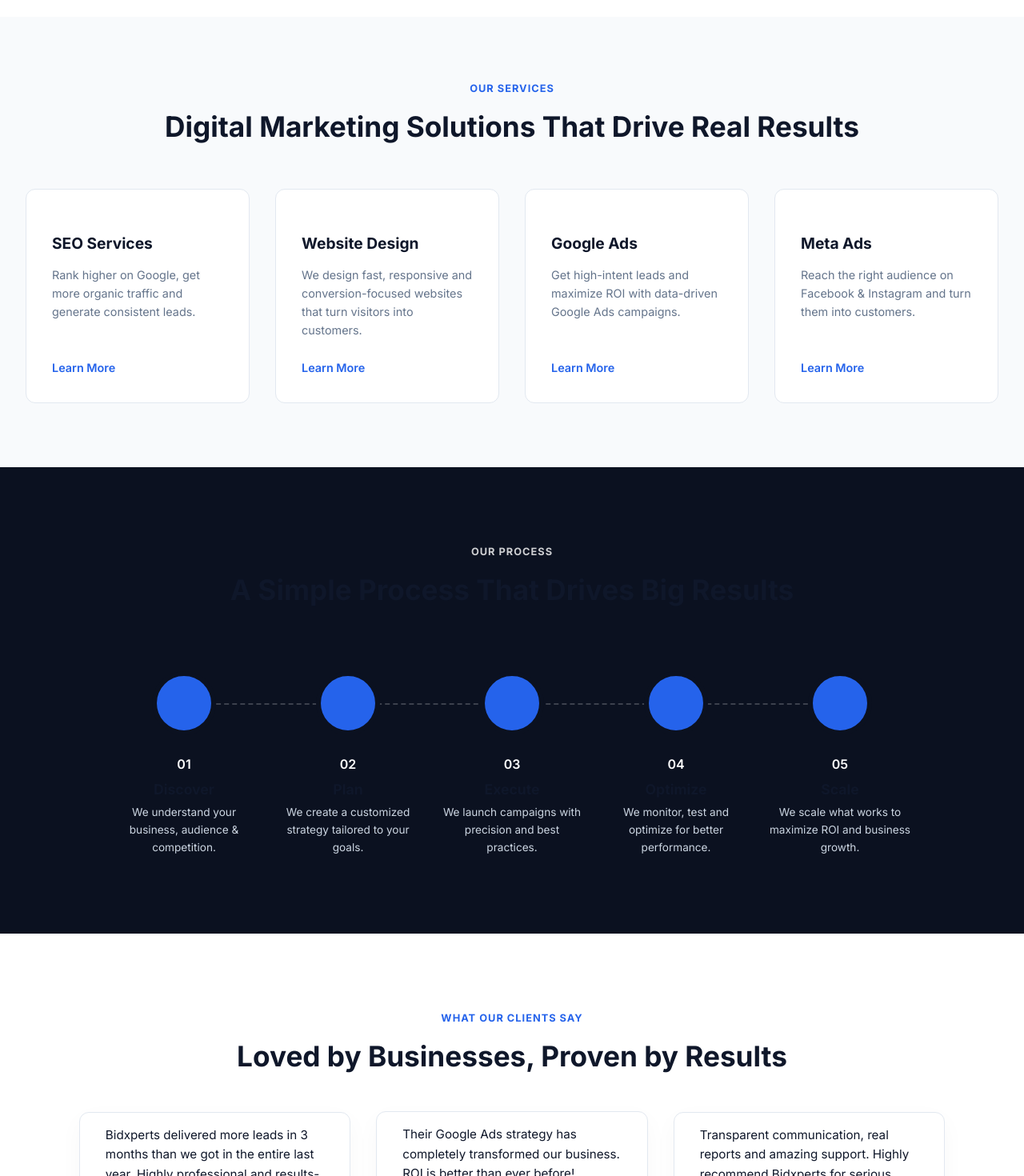
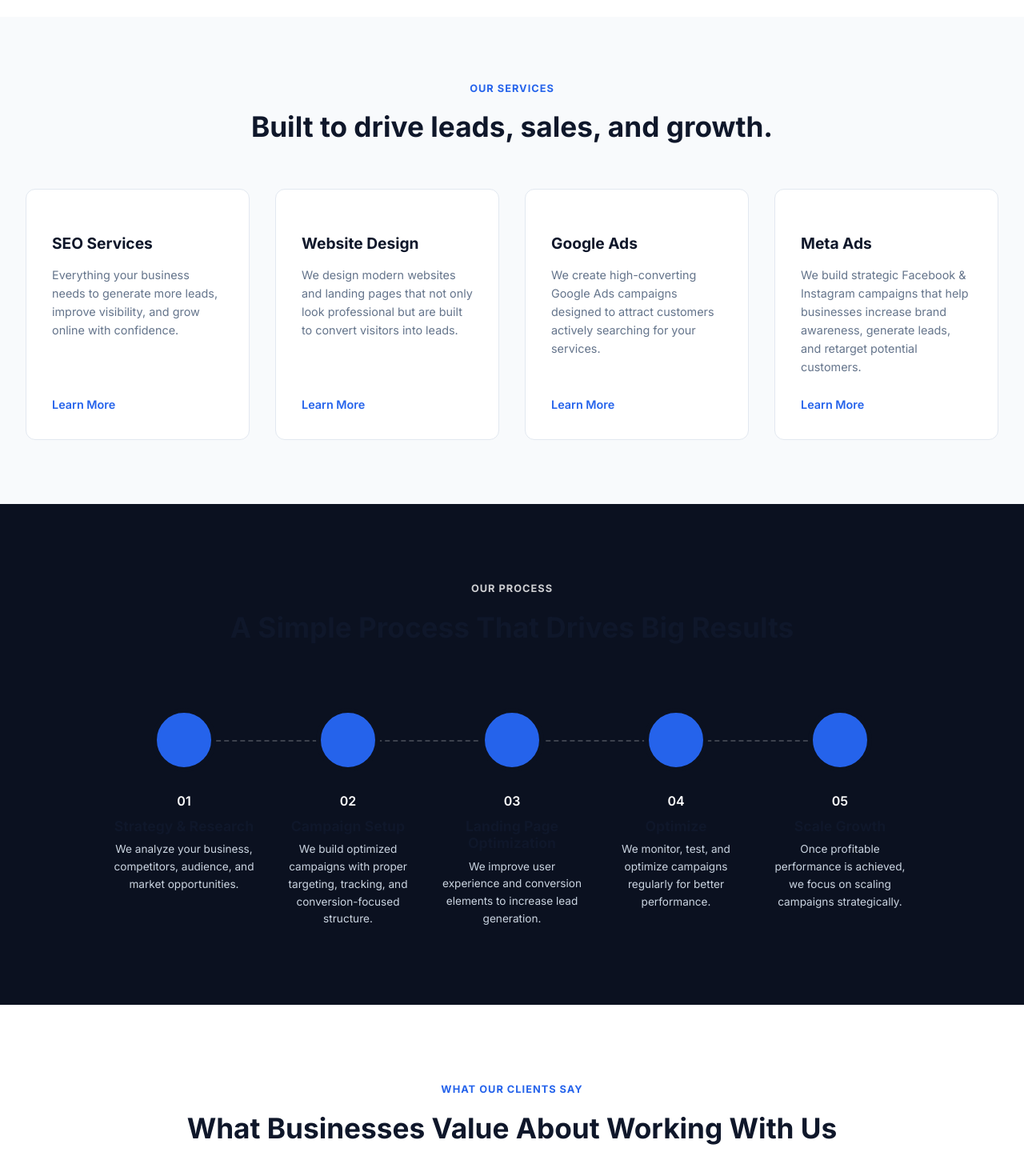
Before and after one commit to ideepakgoswami/Bidxperts, a Next.js app: page / in a window 1280 px wide. Shown: the part 1640-3110 px from the top of the page at 80% size. Built offline with nearby package versions, Linux system fonts and the light colour scheme; some icons are missing.

Commit message:
Our Service content change

```diff
--- a/src/app/page.tsx
+++ b/src/app/page.tsx
@@ -198,31 +198,31 @@ export default function Home() {
           <div className="container">
             <div className="section-header">
               <div className="section-tag">OUR SERVICES</div>
-              <h2>Digital Marketing Solutions That Drive Real Results</h2>
+              <h2>Built to drive leads, sales, and growth.</h2>
             </div>
             <div className="services-grid">
               <div className="service-card">
                 <div className="service-card-icon"><i className="ph-bold ph-magnifying-glass"></i></div>
                 <h4>SEO Services</h4>
-                <p>Rank higher on Google, get more organic traffic and generate consistent leads.</p>
+                <p>Everything your business needs to generate more leads, improve visibility, and grow online with confidence.</p>
                 <a href="#" className="service-link">Learn More <i className="ph-bold ph-arrow-right"></i></a>
               </div>
               <div className="service-card">
                 <div className="service-card-icon"><i className="ph-bold ph-desktop"></i></div>
                 <h4>Website Design</h4>
-                <p>We design fast, responsive and conversion-focused websites that turn visitors into customers.</p>
+                <p>We design modern websites and landing pages that not only look professional but are built to convert visitors into leads.</p>
                 <a href="#" className="service-link">Learn More <i className="ph-bold ph-arrow-right"></i></a>
               </div>
               <div className="service-card">
                 <div className="service-card-icon"><i className="ph-bold ph-paper-plane-tilt"></i></div>
                 <h4>Google Ads</h4>
-                <p>Get high-intent leads and maximize ROI with data-driven Google Ads campaigns.</p>
+                <p>We create high-converting Google Ads campaigns designed to attract customers actively searching for your services.</p>
                 <a href="#" className="service-link">Learn More <i className="ph-bold ph-arrow-right"></i></a>
               </div>
               <div className="service-card">
                 <div className="service-card-icon"><i className="ph-bold ph-chart-bar"></i></div>
                 <h4>Meta Ads</h4>
-                <p>Reach the right audience on Facebook & Instagram and turn them into customers.</p>
+                <p>We build strategic Facebook & Instagram campaigns that help businesses increase brand awareness, generate leads, and retarget potential customers.</p>
                 <a href="#" className="service-link">Learn More <i className="ph-bold ph-arrow-right"></i></a>
               </div>
             </div>
@@ -239,32 +239,32 @@ export default function Home() {
               <div className="process-step">
                 <div className="process-icon"><i className="ph-bold ph-magnifying-glass text-white"></i></div>
                 <span className="process-num">01</span>
-                <h4>Discover</h4>
-                <p>We understand your business, audience & competition.</p>
+                <h4>Strategy & Research</h4>
+                <p>We analyze your business, competitors, audience, and market opportunities.</p>
               </div>
               <div className="process-step">
                 <div className="process-icon"><i className="ph-bold ph-clipboard-text text-white"></i></div>
                 <span className="process-num">02</span>
-                <h4>Plan</h4>
-                <p>We create a customized strategy tailored to your goals.</p>
+                <h4>Campaign Setup</h4>
+                <p>We build optimized campaigns with proper targeting, tracking, and conversion-focused structure.</p>
               </div>
               <div className="process-step">
                 <div className="process-icon"><i className="ph-bold ph-paper-plane-tilt text-white"></i></div>
                 <span className="process-num">03</span>
-                <h4>Execute</h4>
-                <p>We launch campaigns with precision and best practices.</p>
+                <h4>Landing Page Optimization</h4>
+                <p>We improve user experience and conversion elements to increase lead generation.</p>
               </div>
               <div className="process-step">
                 <div className="process-icon"><i className="ph-bold ph-chart-line-up text-white"></i></div>
                 <span className="process-num">04</span>
                 <h4>Optimize</h4>
-                <p>We monitor, test and optimize for better performance.</p>
+                <p>We monitor, test, and optimize campaigns regularly for better performance.</p>
               </div>
               <div className="process-step">
                 <div className="process-icon"><i className="ph-fill ph-trophy text-white"></i></div>
                 <span className="process-num">05</span>
-                <h4>Scale</h4>
-                <p>We scale what works to maximize ROI and business growth.</p>
+                <h4>Scale Growth</h4>
+                <p>Once profitable performance is achieved, we focus on scaling campaigns strategically.</p>
               </div>
             </div>
           </div>
@@ -273,7 +273,7 @@ export default function Home() {
         <section id="testimonials" className="testimonials-section">
           <div className="container">
             <div className="section-tag">WHAT OUR CLIENTS SAY</div>
-            <h2>Loved by Businesses, Proven by Results</h2>
+            <h2>What Businesses Value About Working With Us</h2>
             <div className="testimonials-slider">
               <button className="slider-arrow"><i className="ph-bold ph-caret-left"></i></button>
               <div className="testimonial-card">
@@ -281,7 +281,7 @@ export default function Home() {
                   <i className="ph-fill ph-star"></i><i className="ph-fill ph-star"></i><i className="ph-fill ph-star"></i><i className="ph-fill ph-star"></i><i className="ph-fill ph-star"></i>
                 </div>
                 <i className="ph-fill ph-quotes quote-icon"></i>
-                <p>Bidxperts delivered more leads in 3 months than we got in the entire last year. Highly professional and results-driven team!</p>
+                <p>Bidxperts helped improve our lead quality and reduced wasted ad spend significantly. Their communication and optimization process made a huge difference!</p>
                 <div className="client-info">
                   <img src="https://i.pravatar.cc/150?img=11" alt="Rohit Malhotra" />
                   <div>
```
